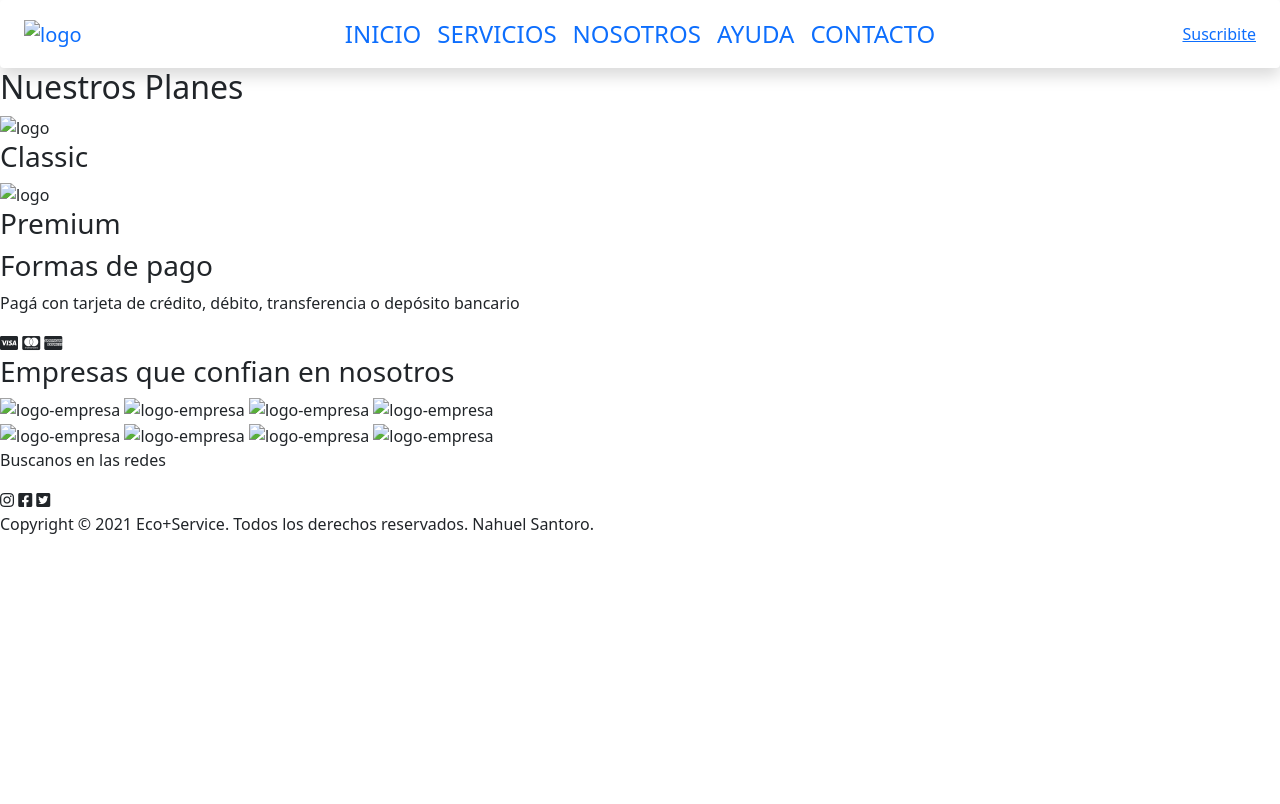
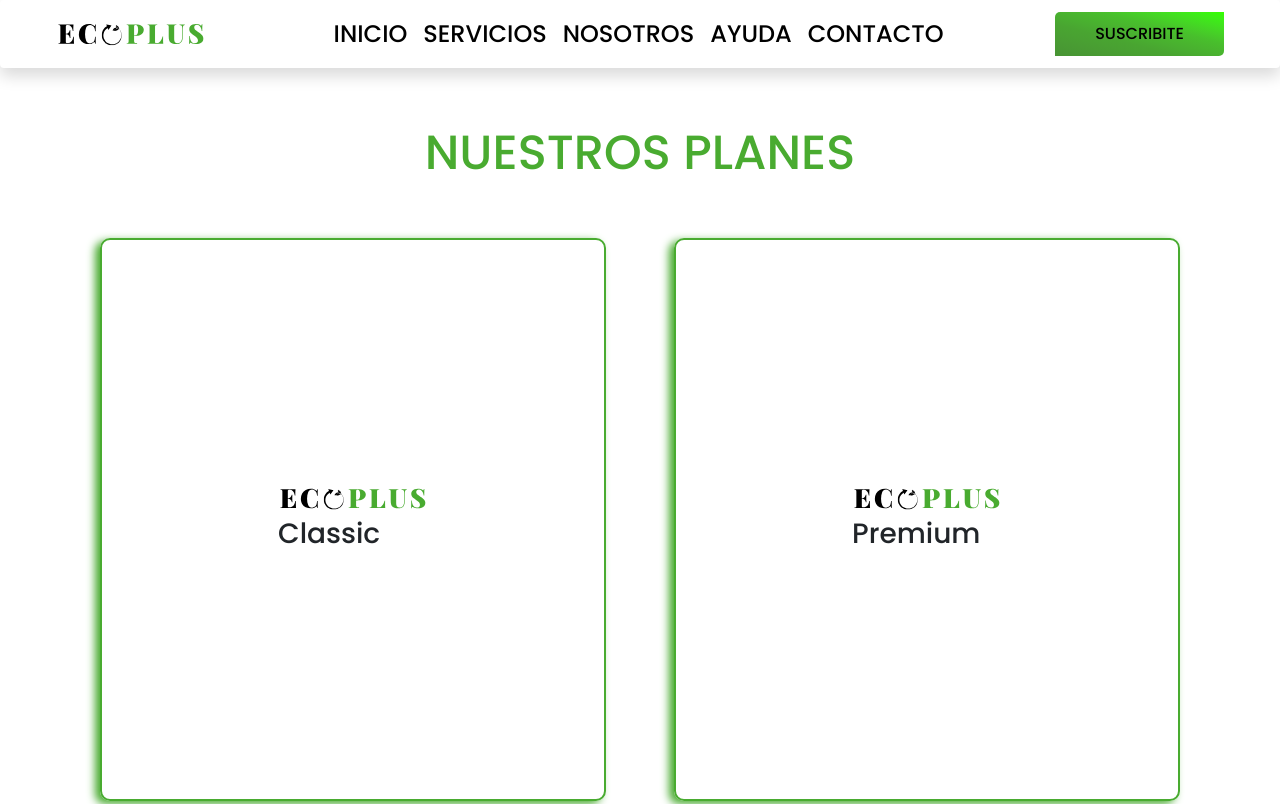
Before and after one commit to Nahuelmatias8/eco-service, a website: page servicios.html in a window 1280 px wide. Shown: the top 804 px of the page. Drawn offline with nearby package versions, Linux system fonts and the light colour scheme; files that its build step writes are made by us from their sources; the site is published under a folder, as on GitHub Pages, so addresses that start at the root find nothing; a web font is replaced by a local one.

Commit message:
borrando carpetas

```diff
--- a/servicios/index.html
+++ b/servicios.html
@@ -24,7 +24,7 @@
       integrity="sha384-1BmE4kWBq78iYhFldvKuhfTAU6auU8tT94WrHftjDbrCEXSU1oBoqyl2QvZ6jIW3"
       crossorigin="anonymous"
     />
-    <link rel="stylesheet" href="/css/style.css" />
+    <link rel="stylesheet" href="css/style.css" />
     <title>Ecoplus</title>
   <body>
     <!-- ------------------------------------------------------HEADER------------------------------------------- -->
@@ -33,9 +33,9 @@
         <div class="row">
           <nav class="navbar navbar-expand-lg">
             <div class="container-fluid">
-              <a class="navbar-brand" href="/index.html"
+              <a class="navbar-brand" href="index.html"
                 ><img
-                  src="/image/ecoplus-logo.svg"
+                  src="image/ecoplus-logo.svg"
                   alt="logo"
               /></a>
               <button
@@ -49,7 +49,7 @@
               >
                 <span class="navbar-toggler-icon button-nav">
                   <img
-                    src="/image/menu-hamburguesa.svg"
+                    src="image/menu-hamburguesa.svg"
                     alt=""
                 /></span>
               </button>
@@ -59,23 +59,23 @@
               >
                 <ul class="navbar-nav text-uppercase fs-4 text-end">
                   <li class="nav-item">
-                    <a class="nav-link" href="/index.html">inicio</a>
+                    <a class="nav-link" href="index.html">inicio</a>
                   </li>
                   <li class="nav-item">
-                    <a class="nav-link" href="/servicios/index.html">servicios</a>
+                    <a class="nav-link" href="servicios.html">servicios</a>
                   </li>
                   <li class="nav-item">
-                    <a class="nav-link" href="/nosotros/index.html">nosotros</a>
+                    <a class="nav-link" href="nosotros.html">nosotros</a>
                   </li>
                   <li class="nav-item">
-                    <a class="nav-link" href="/ayuda/index.html">ayuda</a>
+                    <a class="nav-link" href="ayuda.html">ayuda</a>
                   </li>
                   <li class="nav-item">
-                    <a class="nav-link" href="/contacto/index.html">contacto</a>
+                    <a class="nav-link" href="contacto.html">contacto</a>
                   </li>
                 </ul>
               </div>
-              <a class="display__boton-nav" href="/servicios/index.html">Suscribite</a>
+              <a class="display__boton-nav" href="servicios.html">Suscribite</a>
             </div>
           </nav>
         </div>
@@ -89,14 +89,14 @@
           <div class="servicios__section">
             <div class="servicios__card">
               <div class="servicios__card--one">
-                <div> <img src="/image/ecoplus-logo.svg" alt="logo"></div>
+                <div> <img src="image/ecoplus-logo.svg" alt="logo"></div>
                 <div> <h3>Classic</h3></div>
 
               </div>
             </div>
             <div class="servicios__card">
             <div class="servicios__card--two">
-              <div> <img src="/image/ecoplus-logo.svg" alt="logo"></div>
+              <div> <img src="image/ecoplus-logo.svg" alt="logo"></div>
               <div> <h3>Premium</h3></div>
 
             </div>
@@ -127,16 +127,16 @@
             Empresas que confian en nosotros
           </h3>
           <div class="empresas__flex">
-            <img class="empresas__image" src="/image/empresa1.svg" alt="logo-empresa">
-            <img class="empresas__image" src="/image/empresa9.svg" alt="logo-empresa">
-            <img class="empresas__image" src="/image/empresa3.svg" alt="logo-empresa">
-            <img class="empresas__image" src="/image/empresa4.svg" alt="logo-empresa">
+            <img class="empresas__image" src="image/empresa1.svg" alt="logo-empresa">
+            <img class="empresas__image" src="image/empresa9.svg" alt="logo-empresa">
+            <img class="empresas__image" src="image/empresa3.svg" alt="logo-empresa">
+            <img class="empresas__image" src="image/empresa4.svg" alt="logo-empresa">
           </div>
           <div class="empresas__flex">
-            <img class="empresas__image" src="/image/empresa5.svg" alt="logo-empresa">
-            <img class="empresas__image" src="/image/empresa6.svg" alt="logo-empresa">
-            <img class="empresas__image" src="/image/empresa7.svg" alt="logo-empresa">
-            <img class="empresas__image" src="/image/empresa2.svg" alt="logo-empresa">
+            <img class="empresas__image" src="image/empresa5.svg" alt="logo-empresa">
+            <img class="empresas__image" src="image/empresa6.svg" alt="logo-empresa">
+            <img class="empresas__image" src="image/empresa7.svg" alt="logo-empresa">
+            <img class="empresas__image" src="image/empresa2.svg" alt="logo-empresa">
           </div>
         </div>
       </div>
```
Also changed, not shown: ayuda.html (renamed from ayuda/index.html, +10 -10 lines), contacto.html (renamed from contacto/index.html, +10 -10 lines), index.html (+7 -7 lines), nosotros.html (renamed from nosotros/index.html, +12 -12 lines).
